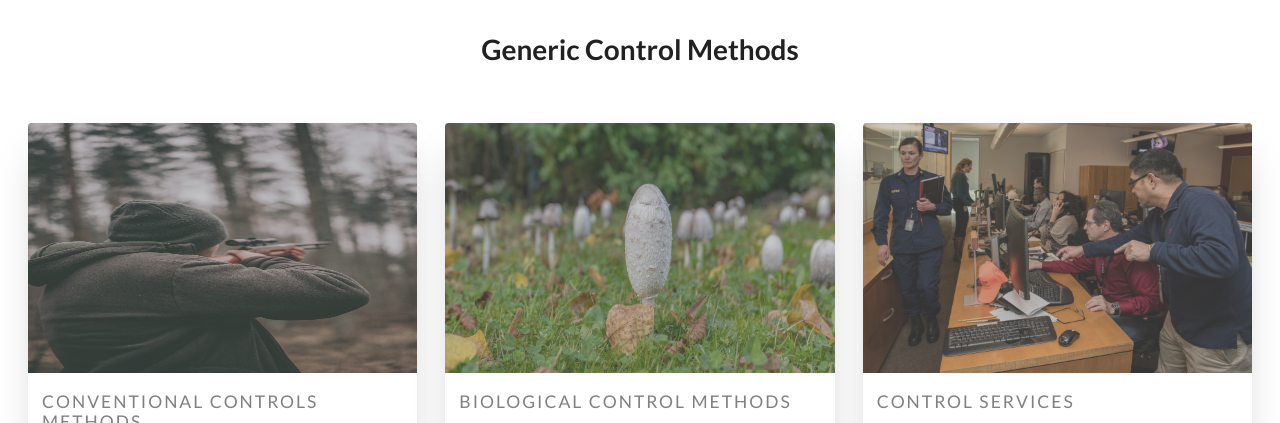
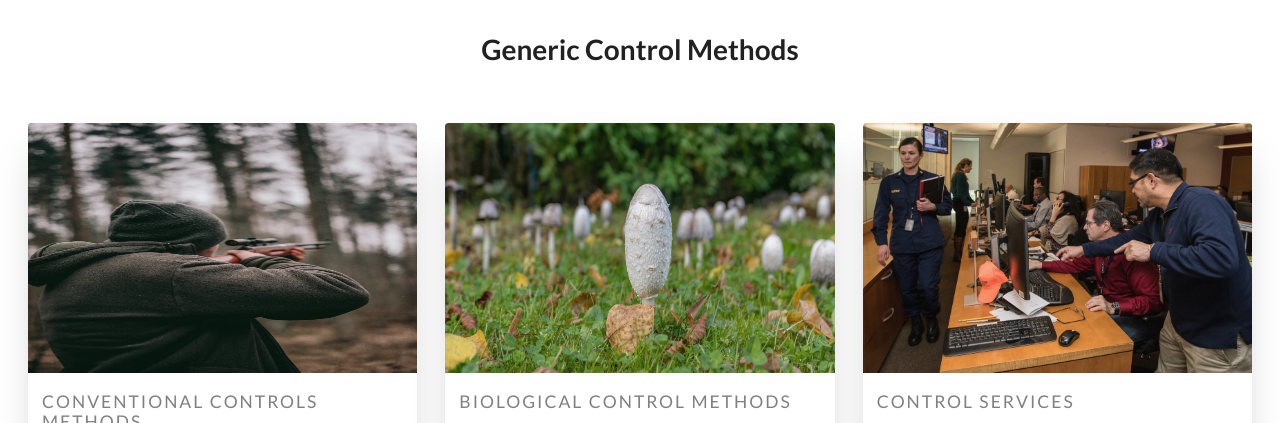
Before and after one commit to chengguang-li0313/IE-iteration3Web, a Next.js app: page / in a window 1280 px wide. Shown: the part 2480-2903 px from the top of the page. Built offline with nearby package versions, Linux system fonts and the light colour scheme.

Commit message:
modified non-blurry images

```diff
--- a/styles/Animals.module.css
+++ b/styles/Animals.module.css
@@ -145,7 +145,7 @@
     border-top-left-radius: 0.25rem;
     border-top-right-radius: 0.25rem;
     height: 250px;
-    filter: contrast(60%);
+    filter: contrast(95%);
     transition: filter 0.5s cubic-bezier(.43,.41,.22,.91);
 }
 
```
